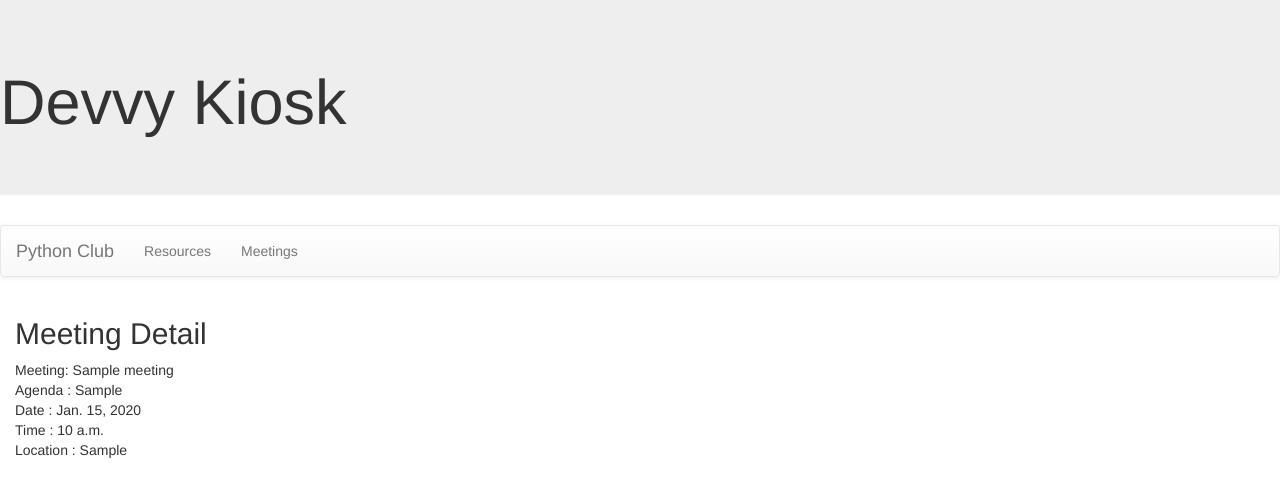
After one commit to DevonDeVaughnn/PythonClub, a Django app: page /club/meetingdetail/1 in a window 1280 px wide. The commit adds this page. Shown: the top 497 px of the page. Run offline with Django 3.2, Linux system fonts and the light colour scheme; tables that the repository leaves empty hold one stand-in row (values such as "Sample post"); some libraries are stand-ins or nearby versions.

Commit message:
Created views for Meeting and  Meeting Details

```diff
--- a/club/models.py
+++ b/club/models.py
@@ -12,7 +12,7 @@ class Meeting(models.Model):
     Agenda = models.CharField(max_length=255)
 
     def __str__(self):
-        return self.meetingtitle
+        return self.title
 
     class Meta:
         db_table = "meeting"
--- a/club/templates/base.html
+++ b/club/templates/base.html
@@ -27,7 +27,7 @@
         </div>
         <ul class="devy-navlink nav navbar-nav">
           <li><a href="{% url 'resources' %}">Resources</a></li>
-          <li>Dummy</li>
+          <li><a href="{% url 'meetings' %}">Meetings</a></li>
         </ul>
       </div>
     </nav>
--- /dev/null
+++ b/club/templates/club/meetingdetail.html
@@ -0,0 +1,11 @@
+{% extends 'base.html' %} {% block content %}
+<h2 class="devvy-meeting-title">Meeting Detail</h2>
+<p>
+  Meeting: {{meeting.title}} <br />
+  Agenda : {{meeting.Agenda}}<br />
+  Date : {{meeting.date}}<br />
+  Time : {{meeting.time}}<br />
+  Location : {{meeting.location}}
+</p>
+
+{% endblock %}
--- a/club/urls.py
+++ b/club/urls.py
@@ -4,4 +4,6 @@ from . import views
 urlpatterns = [
     path('', views.index, name='index'),
     path('resources/', views.resources, name='resources'),
+    path('meetings/', views.meetings, name='meetings'),
+    path('meetingdetail/<int:id>', views.meetingdetail, name='detail'),
 ]
--- a/club/views.py
+++ b/club/views.py
@@ -1,5 +1,6 @@
-from django.shortcuts import render
-from .models import Resource
+from django.shortcuts import render, get_object_or_404
+from .models import Resource, Meeting
+from django.urls import reverse_lazy
 
 
 def index(request):
@@ -9,3 +10,13 @@ def index(request):
 def resources(request):
     resource_list = Resource.objects.all()
     return render(request, "club/resources.html", {"resource_list": resource_list})
+
+
+def meetings(request):
+    meeting_list = Meeting.objects.all()
+    return render(request, "club/meetings.html", {"meeting_list": meeting_list})
+
+
+def meetingdetail(request, id):
+    meeting = get_object_or_404(Meeting, pk=id)
+    return render(request, "club/meetingdetail.html", {"meeting": meeting})
```
Also changed, not shown: club/templates/club/meetings.html (added, +9 -0 lines).
